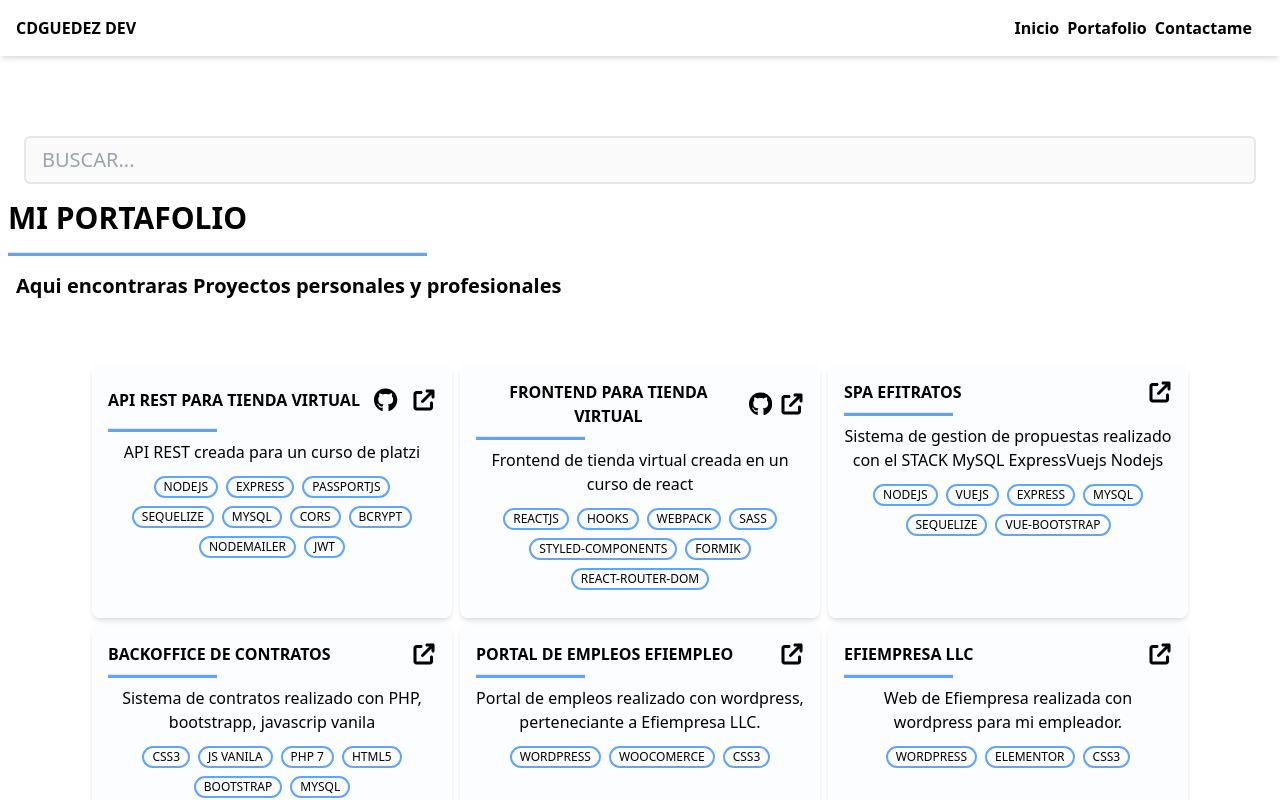
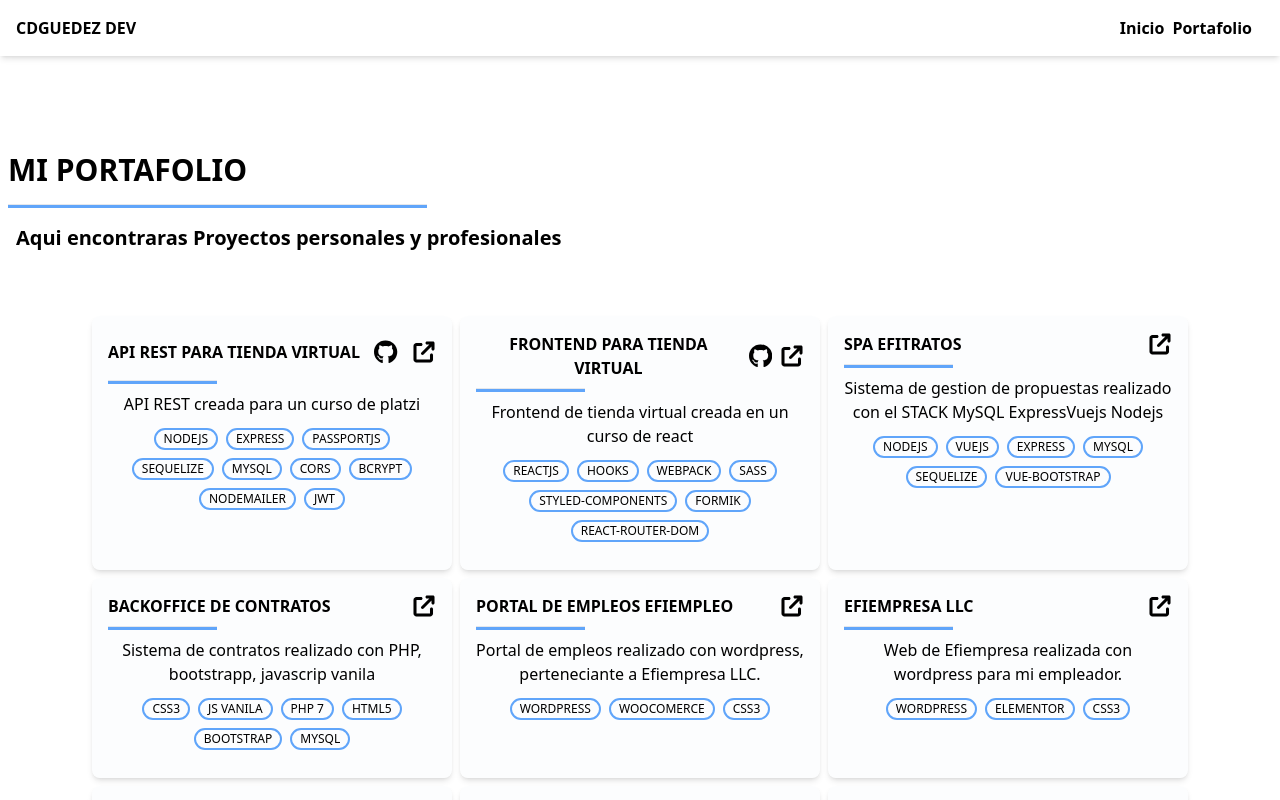
Before and after one commit to cdguedez/portfolio, a React (Vite) app: page /portfolio/projects in a window 1280 px wide. Shown: the top 800 px of the page. Built offline with nearby package versions, Linux system fonts and the light colour scheme.

Commit message:
[UPDATE] add new link to CV and remove page contact

```diff
--- a/src/components/HeroHome.jsx
+++ b/src/components/HeroHome.jsx
@@ -3,7 +3,7 @@
 import Twitter from './../assets/icons/Twitter'
 import Button from './../components/Button'
 
-const linkCv = 'https://drive.google.com/file/d/1SLPQZO_ErUD1eItP-GdpBlsBpH_aK6fA/view'
+const linkCv = 'https://drive.google.com/file/d/1AT_qdGfuMfkmDvIxVIPdze1bJZgBiygA/view?usp=sharing'
 const linkLinkedin = 'https://linkedin.com/in/cdguedez'
 
 const socialIcons = {
--- a/src/pages/Portfolio.jsx
+++ b/src/pages/Portfolio.jsx
@@ -1,12 +1,12 @@
 import Hero from './../components/Hero'
 import Projects from './../components/Projects'
 import { projects } from './../utils/portfolio'
-import Search from './../components/Search'
+// import Search from './../components/Search'
 const Portfolio = () => {
   return (
     <>
       <article className='px-4 py-10'>
-        <Search />
+        {/* <Search /> */}
         <Hero
           title='Mi Portafolio'
           subTitle='Aqui encontraras Proyectos personales y profesionales'
--- a/src/router/routes/index.jsx
+++ b/src/router/routes/index.jsx
@@ -2,7 +2,7 @@
 
 const Home = lazy(() => import('./../../pages/Home'))
 const Portfolio = lazy(() => import('./../../pages/Portfolio'))
-const Contact = lazy(() => import('./../../pages/Contact'))
+// const Contact = lazy(() => import('./../../pages/Contact'))
 const Error404 = lazy(() => import('./../../pages/Error404'))
 
 export const TemplateTitle = 'Portfolio cdguedez'
@@ -20,11 +20,11 @@
     path: '/projects',
     element: <Portfolio />
   },
-  {
-    title: 'Contactame',
-    path: '/contact',
-    element: <Contact />
-  },
+  // {
+  //   title: 'Contactame',
+  //   path: '/contact',
+  //   element: <Contact />
+  // },
   {
     path: '/*',
     element: <Error404 />
```
